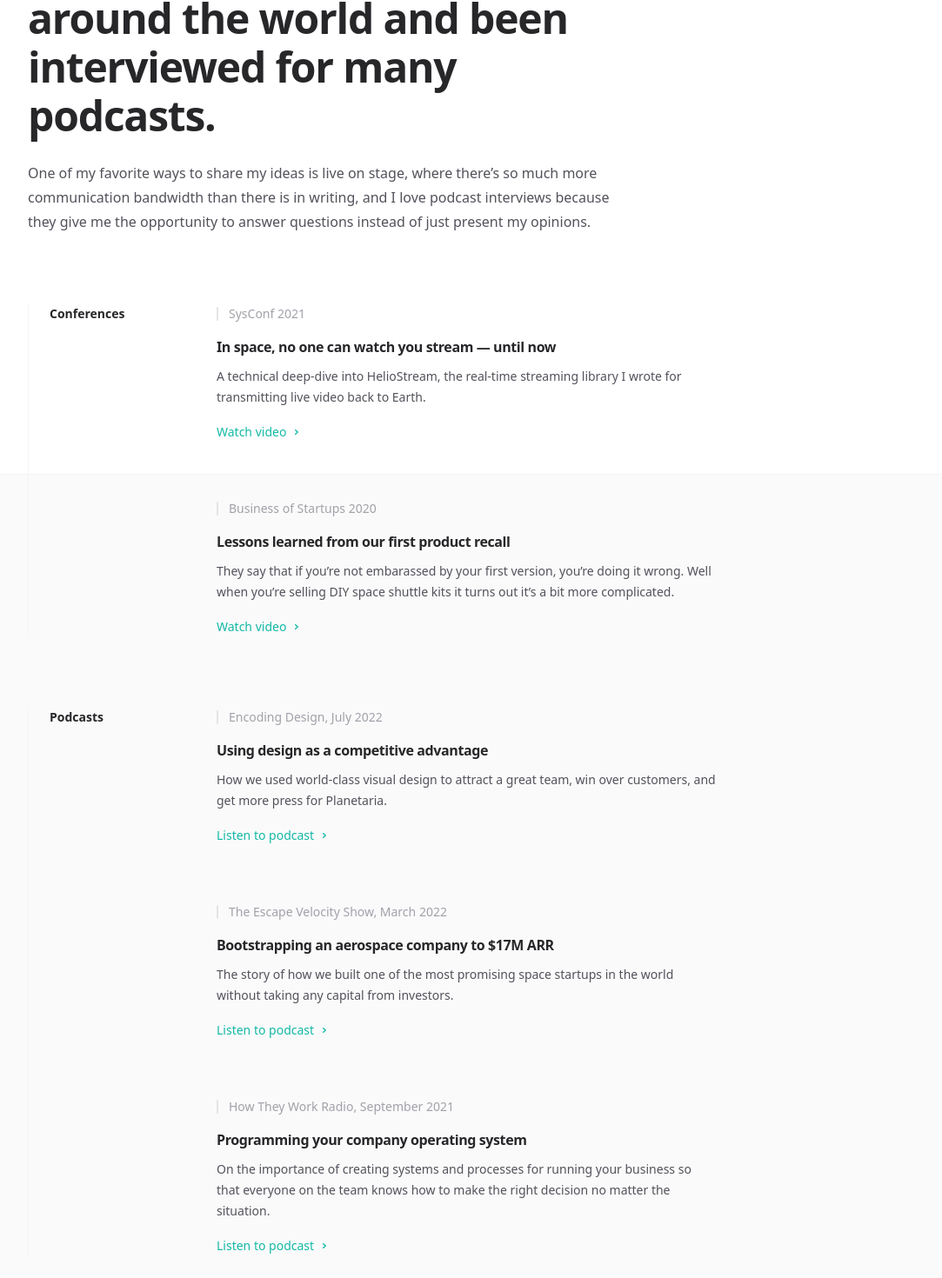
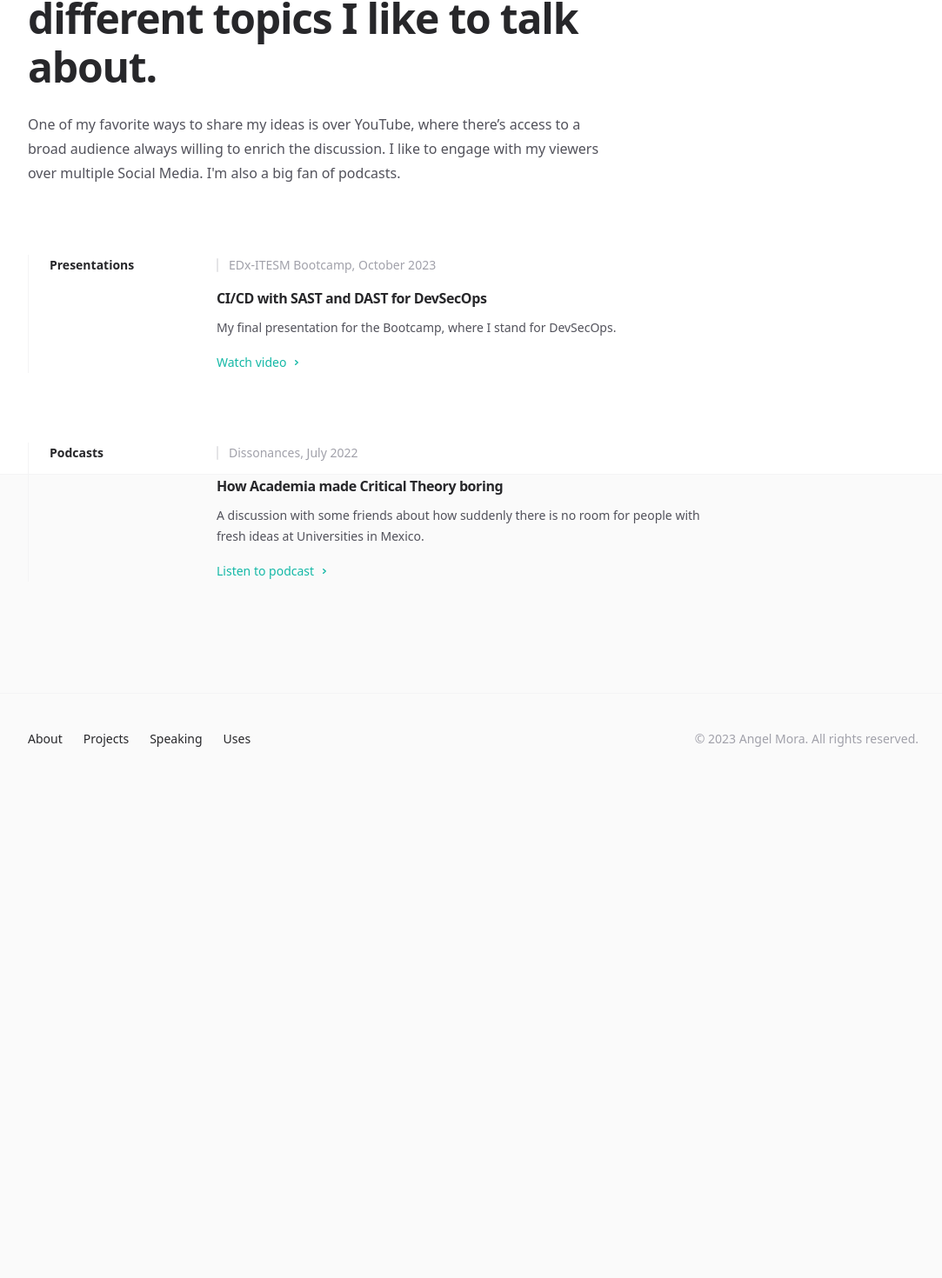
Before and after one commit to angel-mora/angelmora.work, a Next.js app: page /speaking in a window 1280 px wide. Shown: the part 255-1725 px from the top of the page at 87% size, without its empty margins (96-1179 px from the left). After the commit the page ends 1181 px from the top, so only its background shows below. Built offline with nearby package versions, Linux system fonts and the light colour scheme; no server answers.

Commit message:
Update references

```diff
--- a/src/app/feed.xml/route.ts
+++ b/src/app/feed.xml/route.ts
@@ -10,8 +10,8 @@ export async function GET(req: Request) {
   }
 
   let author = {
-    name: 'Spencer Sharp',
-    email: 'spencer@planetaria.tech',
+    name: 'Angel Mora',
+    email: 'angelmomaa@gmail.com',
   }
 
   let feed = new Feed({
--- a/src/app/speaking/page.tsx
+++ b/src/app/speaking/page.tsx
@@ -43,52 +43,31 @@ function Appearance({
 export const metadata: Metadata = {
   title: 'Speaking',
   description:
-    'I’ve spoken at events all around the world and been interviewed for many podcasts.',
+    'Find livestreams over different topics I like to talk about.',
 }
 
 export default function Speaking() {
   return (
     <SimpleLayout
-      title="I’ve spoken at events all around the world and been interviewed for many podcasts."
-      intro="One of my favorite ways to share my ideas is live on stage, where there’s so much more communication bandwidth than there is in writing, and I love podcast interviews because they give me the opportunity to answer questions instead of just present my opinions."
+      title="Find livestreams over different topics I like to talk about."
+      intro="One of my favorite ways to share my ideas is over YouTube, where there’s access to a broad audience always willing to enrich the discussion. I like to engage with my viewers over multiple Social Media. I'm also a big fan of podcasts."
     >
       <div className="space-y-20">
-        <SpeakingSection title="Conferences">
+        <SpeakingSection title="Presentations">
           <Appearance
             href="#"
-            title="In space, no one can watch you stream — until now"
-            description="A technical deep-dive into HelioStream, the real-time streaming library I wrote for transmitting live video back to Earth."
-            event="SysConf 2021"
-            cta="Watch video"
-          />
-          <Appearance
-            href="#"
-            title="Lessons learned from our first product recall"
-            description="They say that if you’re not embarassed by your first version, you’re doing it wrong. Well when you’re selling DIY space shuttle kits it turns out it’s a bit more complicated."
-            event="Business of Startups 2020"
+            title="CI/CD with SAST and DAST for DevSecOps"
+            description="My final presentation for the Bootcamp, where I stand for DevSecOps."
+            event="EDx-ITESM Bootcamp, October 2023"
             cta="Watch video"
           />
         </SpeakingSection>
         <SpeakingSection title="Podcasts">
           <Appearance
             href="#"
-            title="Using design as a competitive advantage"
-            description="How we used world-class visual design to attract a great team, win over customers, and get more press for Planetaria."
-            event="Encoding Design, July 2022"
-            cta="Listen to podcast"
-          />
-          <Appearance
-            href="#"
-            title="Bootstrapping an aerospace company to $17M ARR"
-            description="The story of how we built one of the most promising space startups in the world without taking any capital from investors."
-            event="The Escape Velocity Show, March 2022"
-            cta="Listen to podcast"
-          />
-          <Appearance
-            href="#"
-            title="Programming your company operating system"
-            description="On the importance of creating systems and processes for running your business so that everyone on the team knows how to make the right decision no matter the situation."
-            event="How They Work Radio, September 2021"
+            title="How Academia made Critical Theory boring"
+            description="A discussion with some friends about how suddenly there is no room for people with fresh ideas at Universities in Mexico."
+            event="Dissonances, July 2022"
             cta="Listen to podcast"
           />
         </SpeakingSection>
--- a/src/components/Footer.tsx
+++ b/src/components/Footer.tsx
@@ -33,7 +33,7 @@ export function Footer() {
                 <NavLink href="/uses">Uses</NavLink>
               </div>
               <p className="text-sm text-zinc-400 dark:text-zinc-500">
-                &copy; {new Date().getFullYear()} Spencer Sharp. All rights
+                &copy; {new Date().getFullYear()} Angel Mora. All rights
                 reserved.
               </p>
             </div>
```
